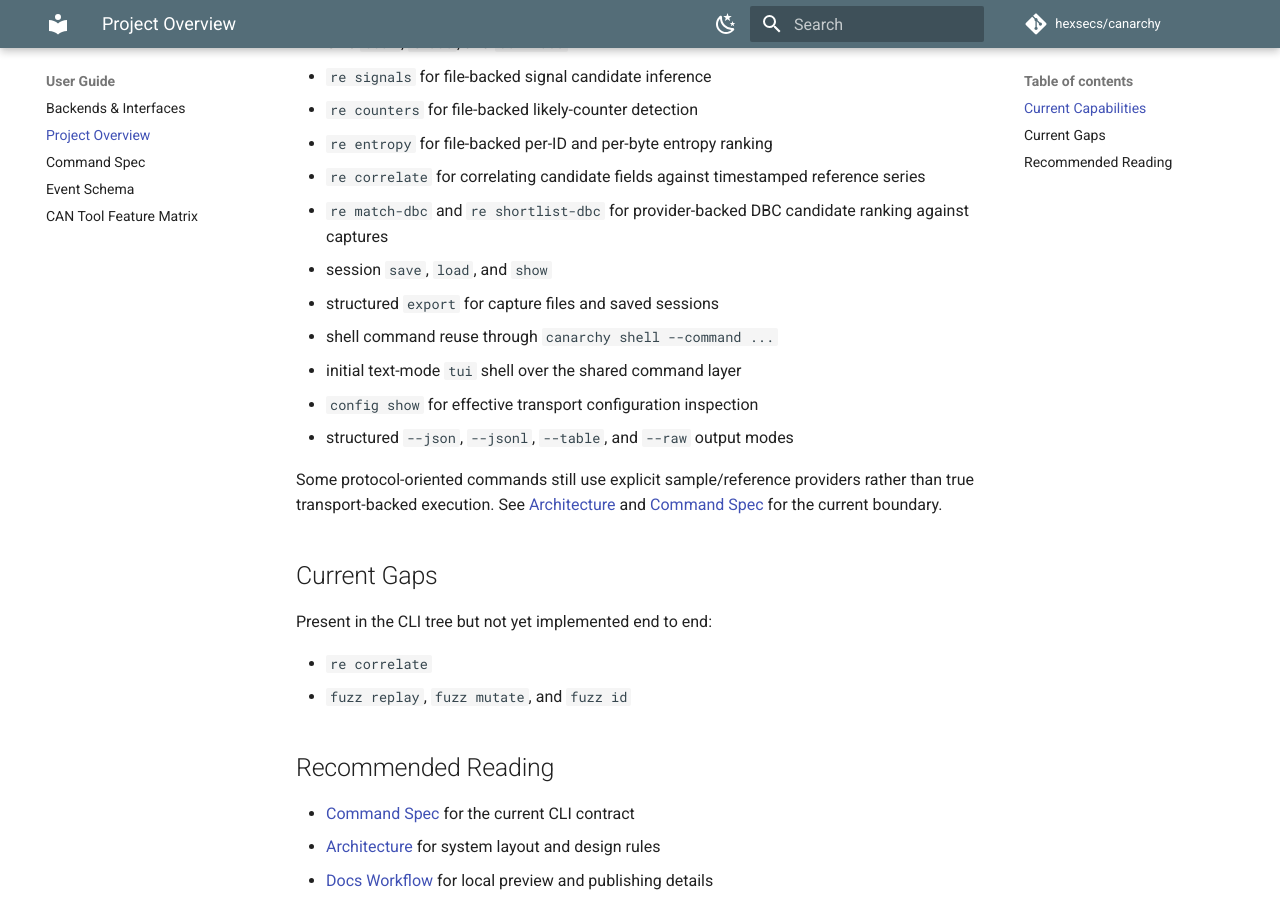
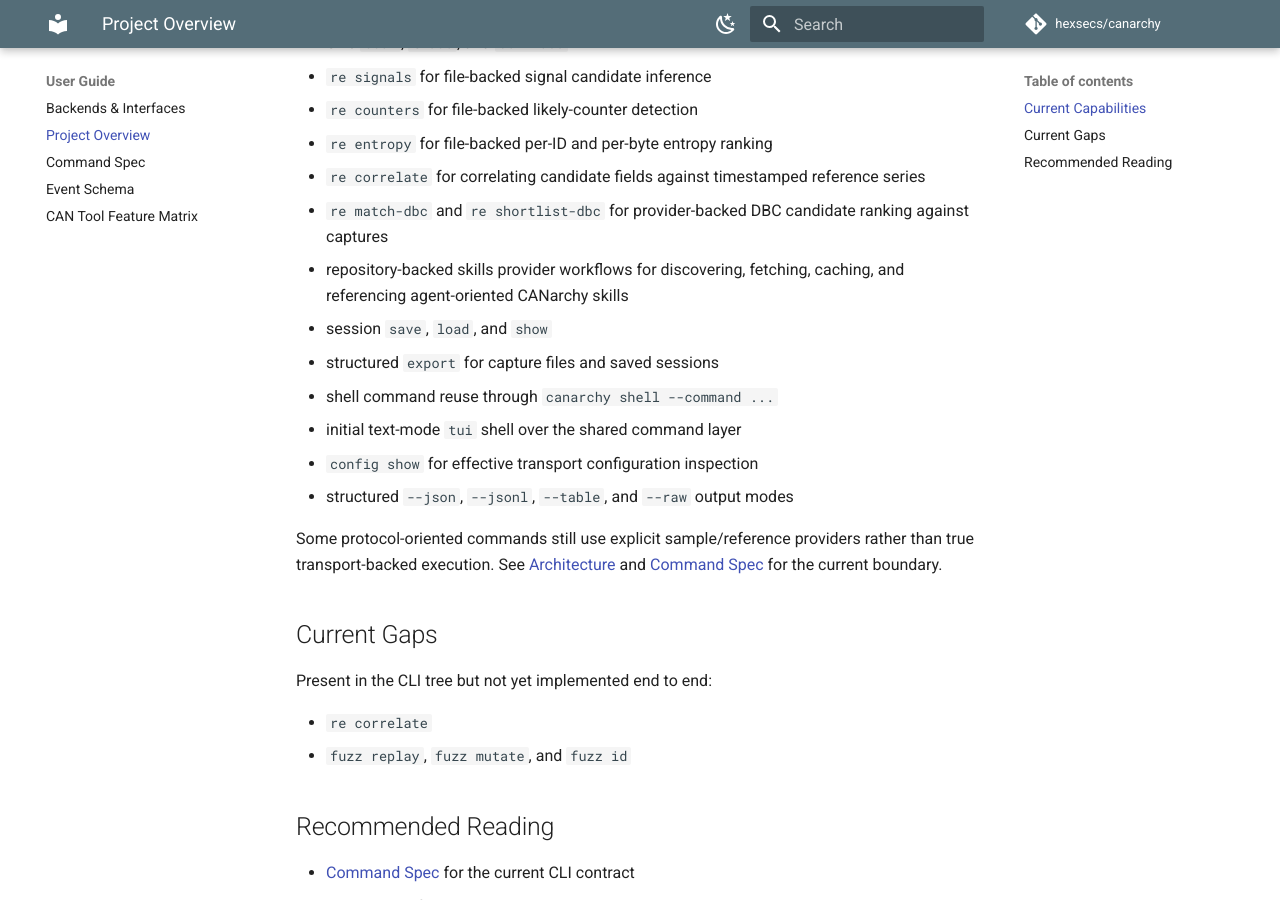
Before and after one commit to hexsecs/canarchy, an MkDocs documentation site: the page built from docs/overview.md, in a window 1280 px wide and 900 px high, scrolled down 850 px. Built offline with MkDocs 1.6.1 and Material for MkDocs 9.7.7, drawn with Linux system fonts in a browser that asks for light colours; comment, search, counter and statistics services are not loaded.

Commit message:
docs: mark skills provider workflow current closes #165 (#213)

```diff
--- a/docs/overview.md
+++ b/docs/overview.md
@@ -24,6 +24,7 @@ Implemented and exercised in the current codebase:
 * `re entropy` for file-backed per-ID and per-byte entropy ranking
 * `re correlate` for correlating candidate fields against timestamped reference series
 * `re match-dbc` and `re shortlist-dbc` for provider-backed DBC candidate ranking against captures
+* repository-backed skills provider workflows for discovering, fetching, caching, and referencing agent-oriented CANarchy skills
 * session `save`, `load`, and `show`
 * structured `export` for capture files and saved sessions
 * shell command reuse through `canarchy shell --command ...`
```
Also changed, not shown: CHANGELOG.md (+1 -0 lines), README.md (+1 -0 lines).
